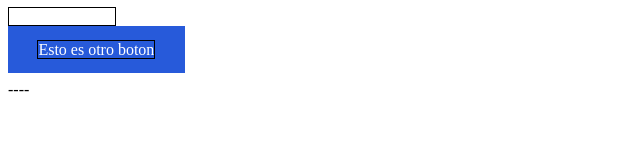
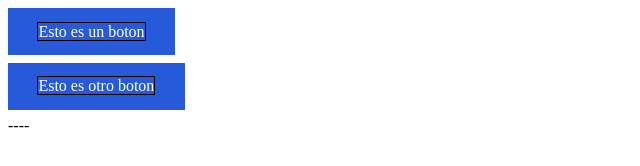
Before and after one commit to samygp/demo-anayantzin, a plain HTML site: page index.html in a window 1280 px wide. Shown: the whole page, without its empty margins (0-640 px from the left). Drawn offline with Linux system fonts and the light colour scheme.

Commit message:
ya lo arregle

```diff
--- a/index.html
+++ b/index.html
@@ -3,6 +3,7 @@
 <html>
 <link rel="stylesheet" href="estilos.css">
 <div>
+    <div class="boton">
         <span class="contenido">
             Esto es un boton
         </span>
```
